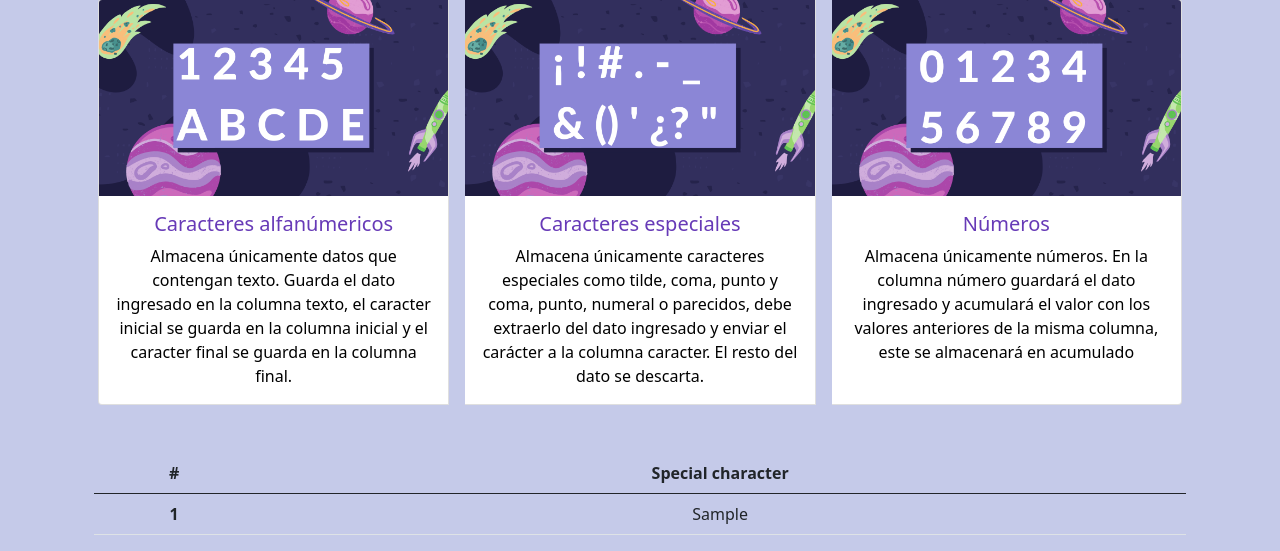
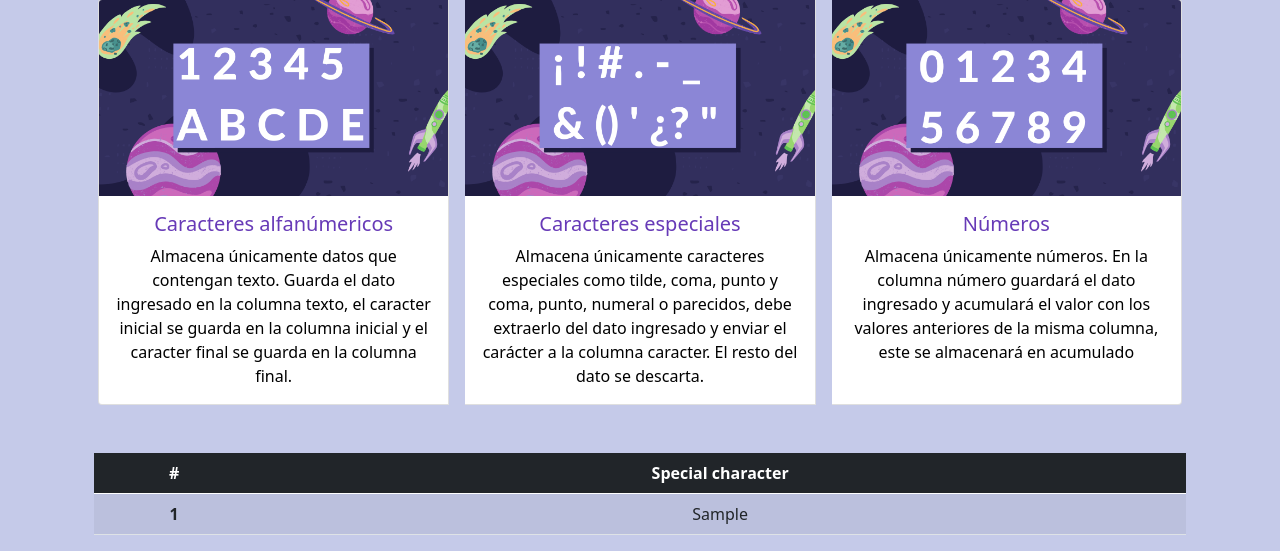
Before and after one commit to SilviaAlarcon/Apalabrados, a Django app: page /list_special_char/ in a window 1280 px wide. Shown: the part 471-1022 px from the top of the page. Run offline with Django 3.2, Linux system fonts and the light colour scheme; tables that the repository leaves empty hold one stand-in row (values such as "Sample post").

Commit message:
changes in table display

```diff
--- a/templates/table_alphanumeric.html
+++ b/templates/table_alphanumeric.html
@@ -22,7 +22,7 @@
         </tr>
         {% endfor %}
         {% else %}
-        <h1>No hay datos</h1>
+        <h3>No hay datos</h3>
         {% endif %}
     </tbody>
 </table>
--- a/templates/table_number.html
+++ b/templates/table_number.html
@@ -2,8 +2,8 @@
 
 {% block container %}
 
-<table class="table mt-5">
-    <thead class="thead-dark">
+<table class="table mt-5 table-striped table-hover">
+    <thead class="table-dark">
         <tr>
         <th scope="col">#</th>
         <th scope="col">Number</th>
--- a/templates/table_special_char.html
+++ b/templates/table_special_char.html
@@ -2,8 +2,8 @@
 
 {% block container %}
 
-<table class="table mt-5">
-    <thead class="thead-dark">
+<table class="table mt-5 table-striped table-hover">
+    <thead class="table-dark">
         <tr>
         <th scope="col">#</th>
         <th scope="col">Special character</th>
@@ -18,7 +18,7 @@
         </tr>
         {% endfor %}
         {% else %}
-        <h1>No hay datos</h1>
+        <h3>No hay datos</h3>
         {% endif %}
     </tbody>
 </table>
```
